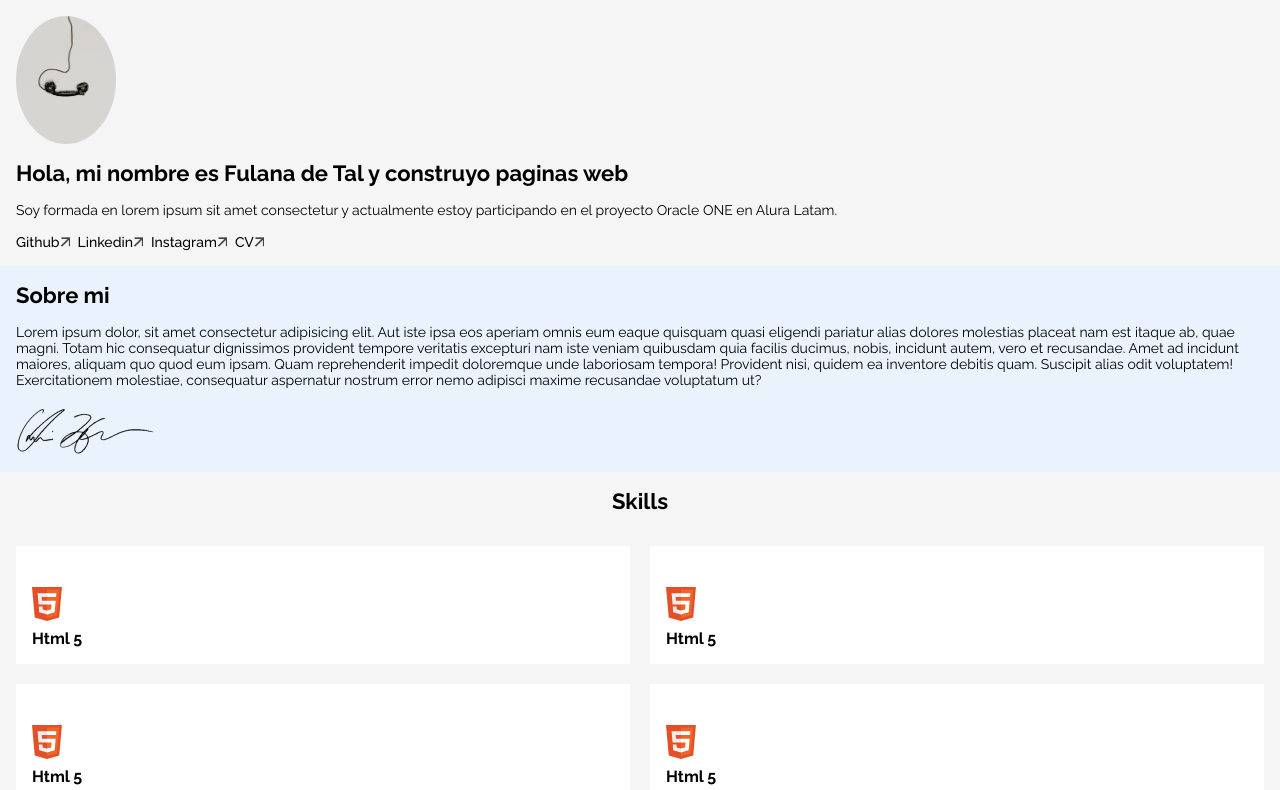
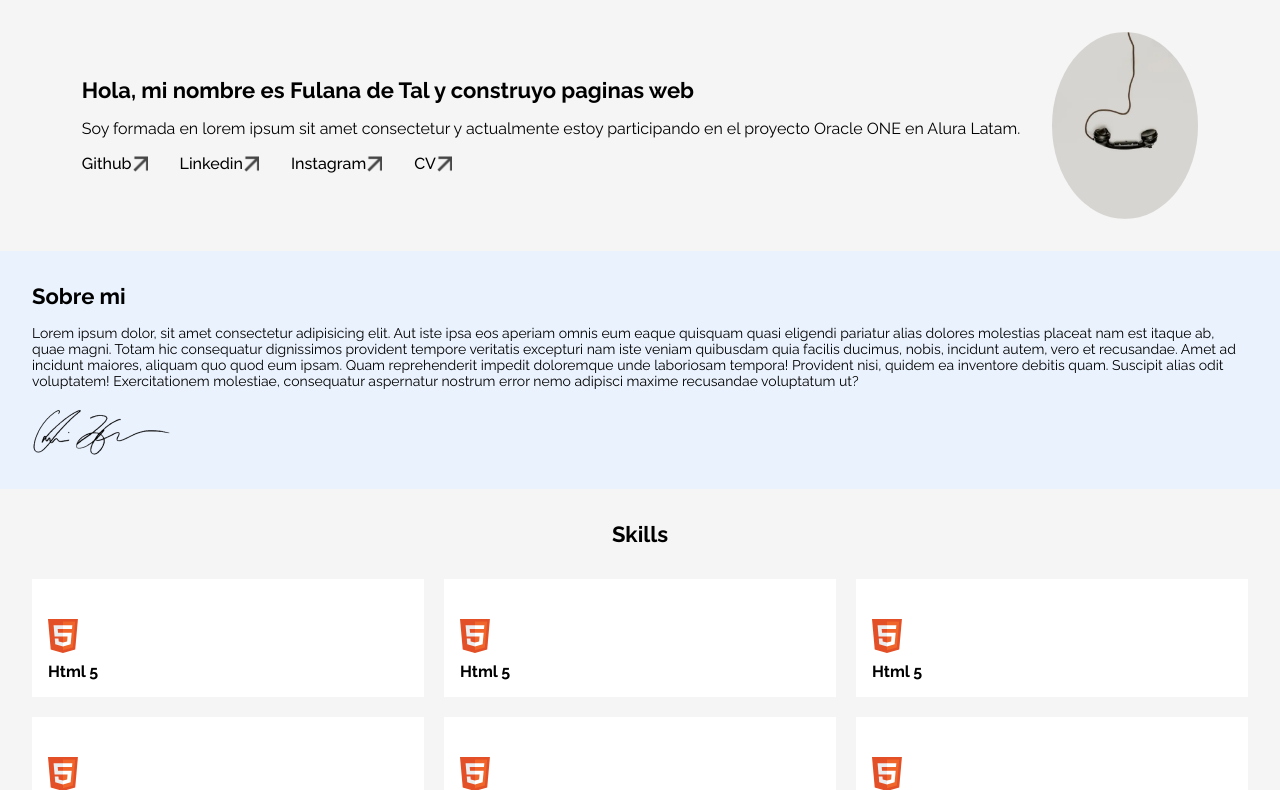
Before and after one commit to Viviisaza/Portafolio, a plain HTML site: page index.html in a window 1280 px wide. Shown: the part 56-846 px from the top of the page. Drawn offline with Linux system fonts and the light colour scheme.

Commit message:
Implementamos la versión tablet

```diff
--- a/styles.css
+++ b/styles.css
@@ -296,3 +296,69 @@ footer.footer {
     padding: 32px;
     text-align: center;
 }
+
+@media (min-width: 768px) {
+
+    header {
+        padding: 16px 32px;
+    }
+
+    .header-lista-item a {
+        font-size: 16px;
+        font-weight: 700;
+    }
+
+    section.profile {
+        flex-direction: row-reverse;
+        justify-content: center;
+        align-items: center;
+        padding: 32px;
+        gap: 32px;
+    }
+
+    .profile-description,
+    .profile-list-item a {
+        font-size: 16px;
+    }
+
+    .profile-flecha {
+        width: 16px;
+    }
+
+    .profile-list {
+        gap: 32px;
+    }
+
+    .profile-photo {
+        width: 146px;
+    }
+
+    section.sobre-mi,
+    section.skills,
+    section.hobbies,
+    section.formacion,
+    section.proyectos,
+    section.contacto {
+        padding: 32px;
+    }
+
+    .skills-container,
+    .hobbies-container {
+        grid-template-columns: repeat(3, 1fr);
+    }
+
+    .formacion-container {
+        flex-direction: row;
+        justify-content: center;
+    }
+
+    .formacion-box {
+        width: 224px;
+    }
+}
+
+/* @media (min-width: 1440px) {
+    body {
+        background-color: blue;
+    }
+} */
```
